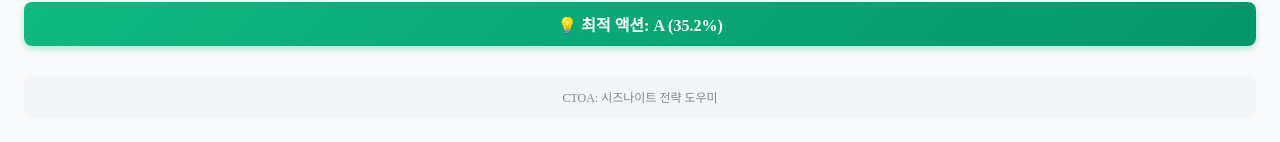
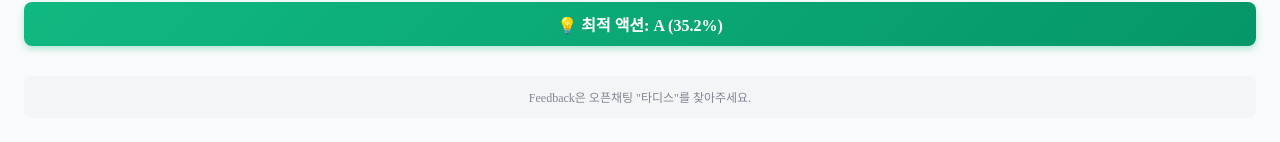
Before and after one commit to Nine1ll/siznite-strategy, a React (Create React App) app: page / in a window 1280 px wide. Shown: the part 544-686 px from the top of the page. Built offline with nearby package versions, Linux system fonts and the light colour scheme.

Commit message:
사용 방법 안내 수정

```diff
--- a/src/App.js
+++ b/src/App.js
@@ -150,7 +150,7 @@ function App() {
             fontSize: '13px'
           }}>
             <strong>게임과 같은 버튼을 선택하고</strong><br/>
-            <strong>현재 위치</strong>를 입력하면 다음 선택지를 알려드립니다.
+            <strong>현재 위치</strong>를 입력하면 다음 선택지를 알려드립니다
           </div>
 
           {/* 단계별 안내 */}
@@ -273,7 +273,7 @@ function App() {
       )}
 
       <footer className={darkMode ? 'dark' : ''}>
-        CTOA: 시즈나이트 전략 도우미
+        Feedback은 오픈채팅 "타디스"를 찾아주세요.
       </footer>
     </div>
   );
```
